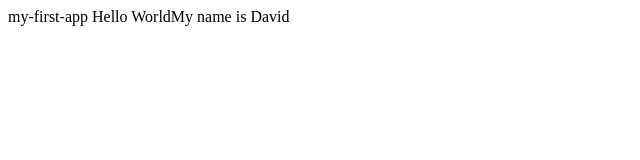
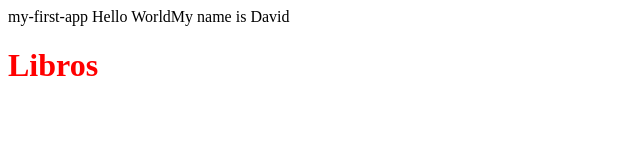
Before and after one commit to curso-angular-david/my-first-app, an Angular app: page / in a window 1280 px wide. Shown: the top 160 px of the page, without its empty margins (0-640 px from the left). Built offline with nearby package versions, Linux system fonts and the light colour scheme.

Commit message:
sesion 2

```diff
--- a/src/app/app.component.html
+++ b/src/app/app.component.html
@@ -1,2 +1,3 @@
 <span>{{ title }} {{ greating }}</span>
 <span>My name is {{ name }}</span>
+<app-books></app-books>
--- a/src/app/app.module.ts
+++ b/src/app/app.module.ts
@@ -3,10 +3,14 @@ import { BrowserModule } from '@angular/platform-browser';
 
 import { AppRoutingModule } from './app-routing.module';
 import { AppComponent } from './app.component';
+import { BooksComponent } from './books/books.component';
+import { BookComponent } from './book/book.component';
 
 @NgModule({
   declarations: [
-    AppComponent
+    AppComponent,
+    BooksComponent,
+    BookComponent
   ],
   imports: [
     BrowserModule,
--- /dev/null
+++ b/src/app/book/book.component.html
@@ -0,0 +1 @@
+<p>book works!</p>
--- /dev/null
+++ b/src/app/books/books.component.css
@@ -0,0 +1 @@
+h1 { color: red; };
--- /dev/null
+++ b/src/app/books/books.component.html
@@ -0,0 +1 @@
+<h1>Libros</h1>
```
Also changed, not shown: src/app/book/book.component.ts (added, +10 -0 lines), src/app/books/books.component.ts (added, +10 -0 lines), src/app/book/book.component.css (added), 1 other file (tests, documents, lock files or other folders).
